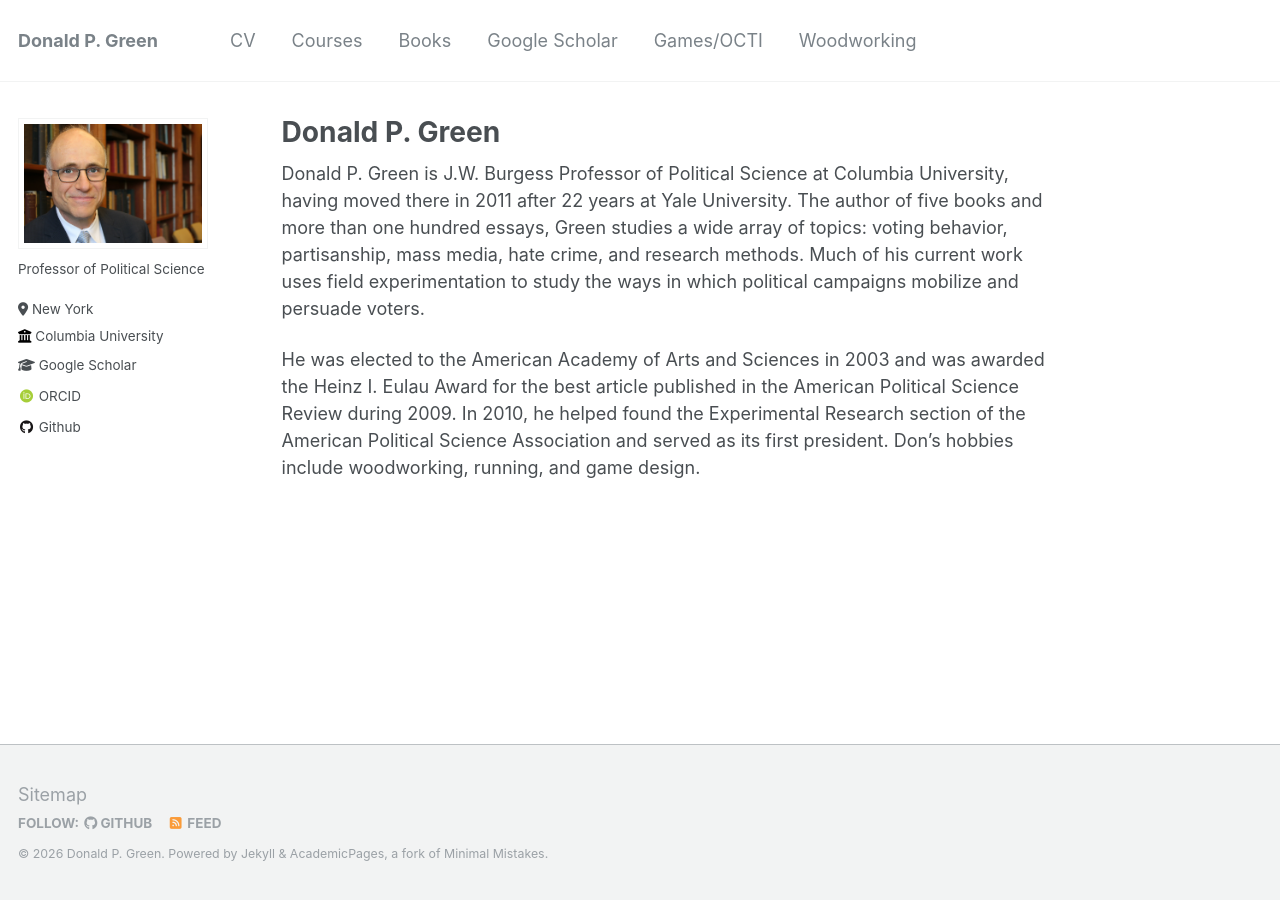
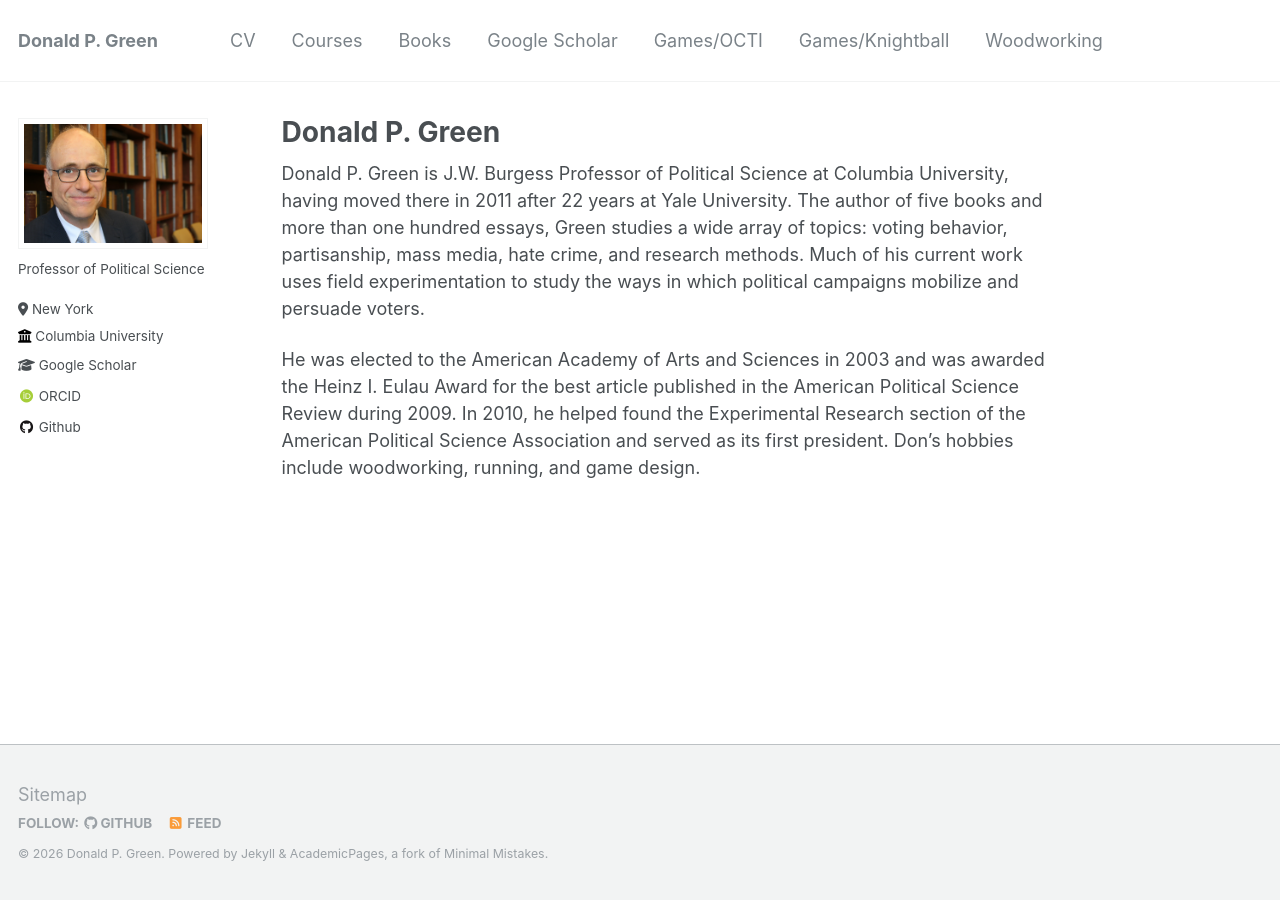
Before and after one commit to donaldpgreen/donaldpgreen.github.io, a Jekyll site: the page built from _pages/about.md, in a window 1280 px wide. Built offline with Jekyll 4.4.1, drawn with Linux system fonts in a browser that asks for light colours; some web fonts are replaced.

Commit message:
Update CV and add Games/Knightball navigation

```diff
--- a/_data/navigation.yml
+++ b/_data/navigation.yml
@@ -15,5 +15,8 @@ main:
   - title: "Games/OCTI"
     url: https://octi.selfso.com/#play
 
+  - title: "Games/Knightball"
+    url: https://knightball.org
+
   - title: "Woodworking"
     url: https://www.rachelcollet.com/Galleries/Architectureanddesign/Don-wood-work/n-NM8fgw
```
Also changed, not shown: 1 other file.
